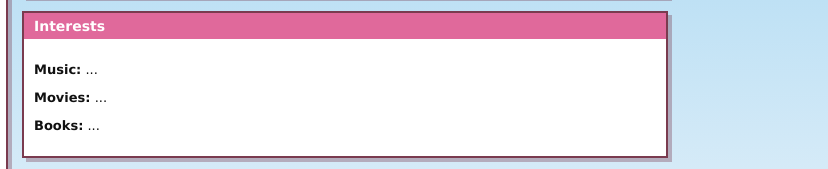
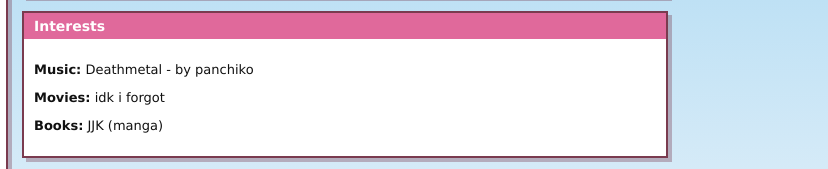
Before and after one commit to mikeismm/.gg, a plain HTML site: page index.html in a window 1280 px wide. Shown: the part 161-330 px from the top of the page, 452-1280 px from the left. Drawn offline with Linux system fonts and the light colour scheme.

Commit message:
Update index.html

```diff
--- a/index.html
+++ b/index.html
@@ -165,9 +165,9 @@
     <div class="box">
       <h2>Interests</h2>
       <div class="inner">
-        <p><b>Music:</b> ...</p>
-        <p><b>Movies:</b> ...</p>
-        <p><b>Books:</b> ...</p>
+        <p><b>Music:</b> Deathmetal - by panchiko</p>
+        <p><b>Movies:</b> idk i forgot</p>
+        <p><b>Books:</b> JJK (manga)</p>
       </div>
     </div>
 
```
